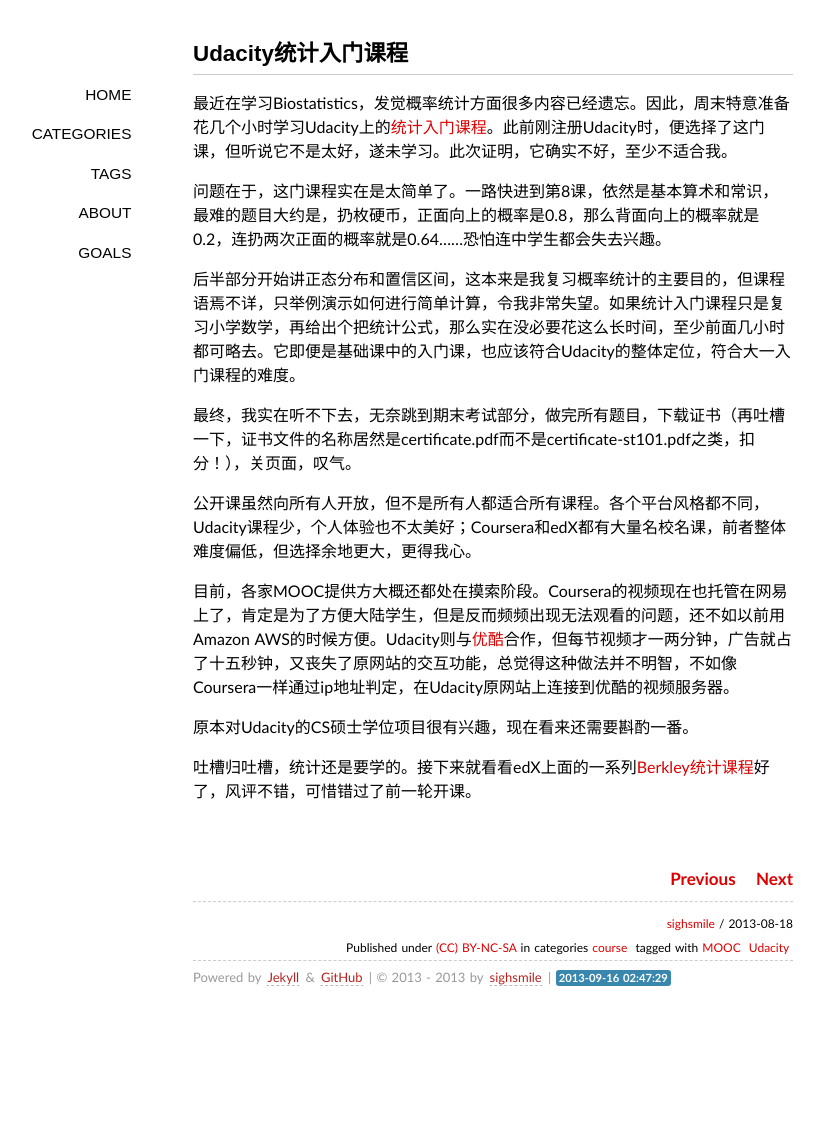
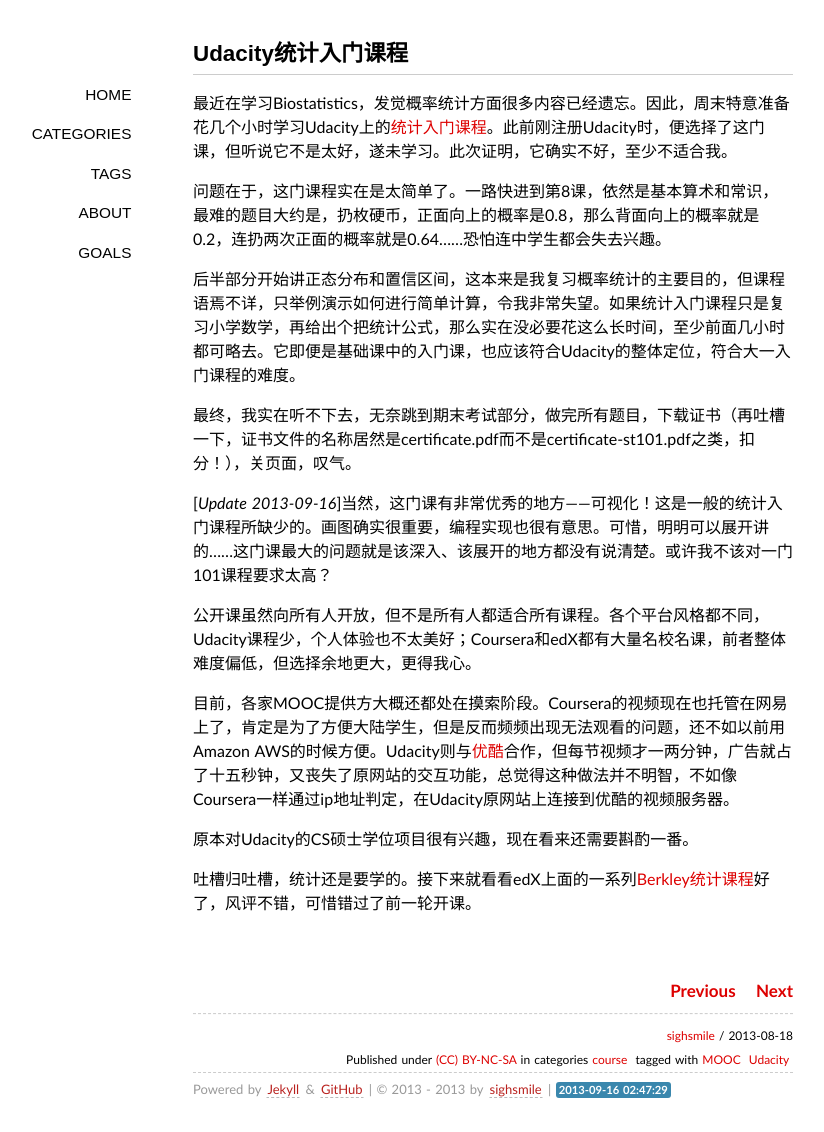
Before and after one commit to sighsmile/sighsmile.github.io, a Jekyll site: the page built from _posts/2013-08-18-Udacity-Stat101.md, in a window 1280 px wide. Shown: the whole page, without its empty margins (147-971 px from the left). Built offline with Jekyll 4.4.1, drawn with Linux system fonts in a browser that asks for light colours; some web fonts are replaced; Markdown is read by kramdown in place of the engine named in the settings; comment, search, counter and statistics services are not loaded; before the commit the page ends 1020 px from its top, so only the background shows below that.

Commit message:
add a paragraph

```diff
--- a/_posts/2013-08-18-Udacity-Stat101.md
+++ b/_posts/2013-08-18-Udacity-Stat101.md
@@ -14,6 +14,8 @@
 
 最终，我实在听不下去，无奈跳到期末考试部分，做完所有题目，下载证书（再吐槽一下，证书文件的名称居然是certificate.pdf而不是certificate-st101.pdf之类，扣分！），关页面，叹气。
 
+[*Update 2013-09-16*]当然，这门课有非常优秀的地方——可视化！这是一般的统计入门课程所缺少的。画图确实很重要，编程实现也很有意思。可惜，明明可以展开讲的……这门课最大的问题就是该深入、该展开的地方都没有说清楚。或许我不该对一门101课程要求太高？
+
 公开课虽然向所有人开放，但不是所有人都适合所有课程。各个平台风格都不同，Udacity课程少，个人体验也不太美好；Coursera和edX都有大量名校名课，前者整体难度偏低，但选择余地更大，更得我心。
 
 目前，各家MOOC提供方大概还都处在摸索阶段。Coursera的视频现在也托管在网易上了，肯定是为了方便大陆学生，但是反而频频出现无法观看的问题，还不如以前用Amazon AWS的时候方便。Udacity则与[优酷](http://i.youku.com/u/UNTg1MjUzNDUy)合作，但每节视频才一两分钟，广告就占了十五秒钟，又丧失了原网站的交互功能，总觉得这种做法并不明智，不如像Coursera一样通过ip地址判定，在Udacity原网站上连接到优酷的视频服务器。
```
